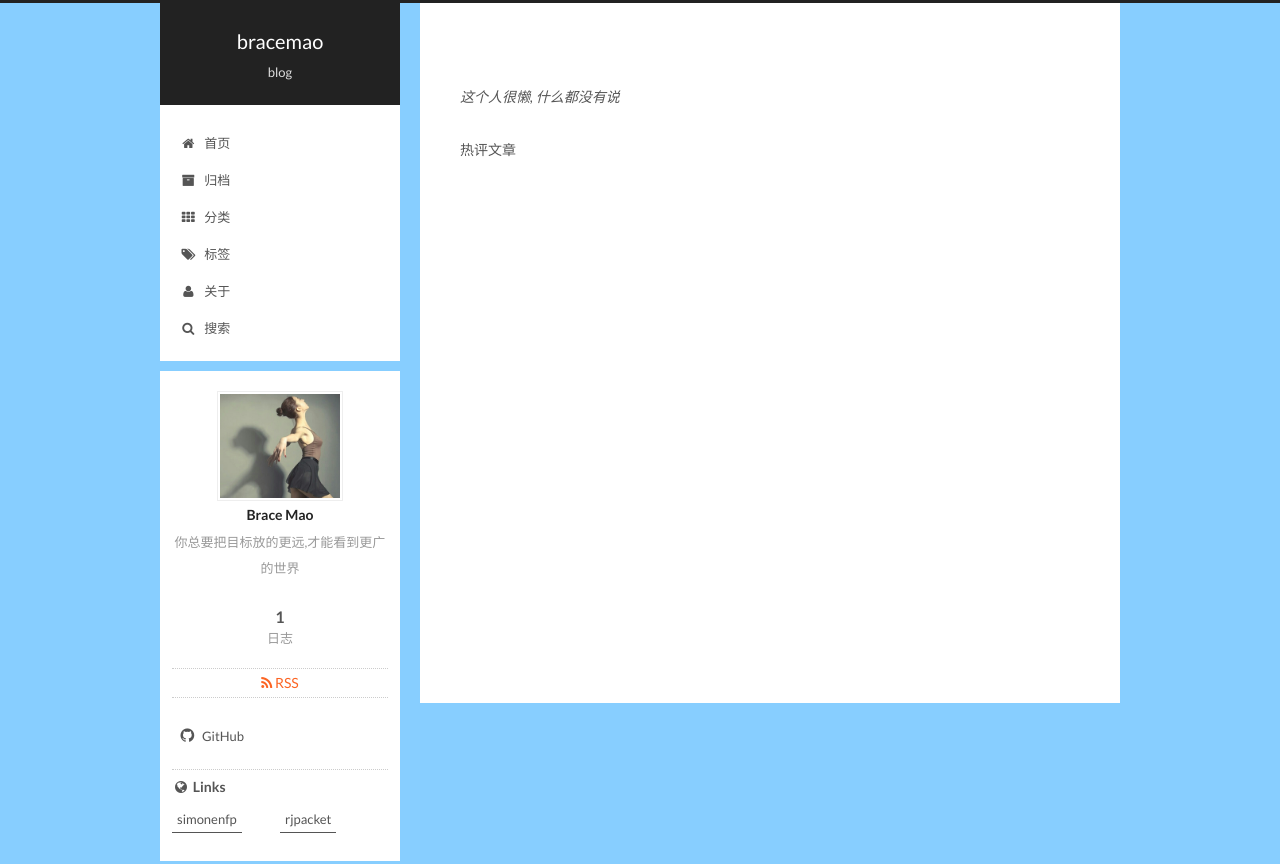
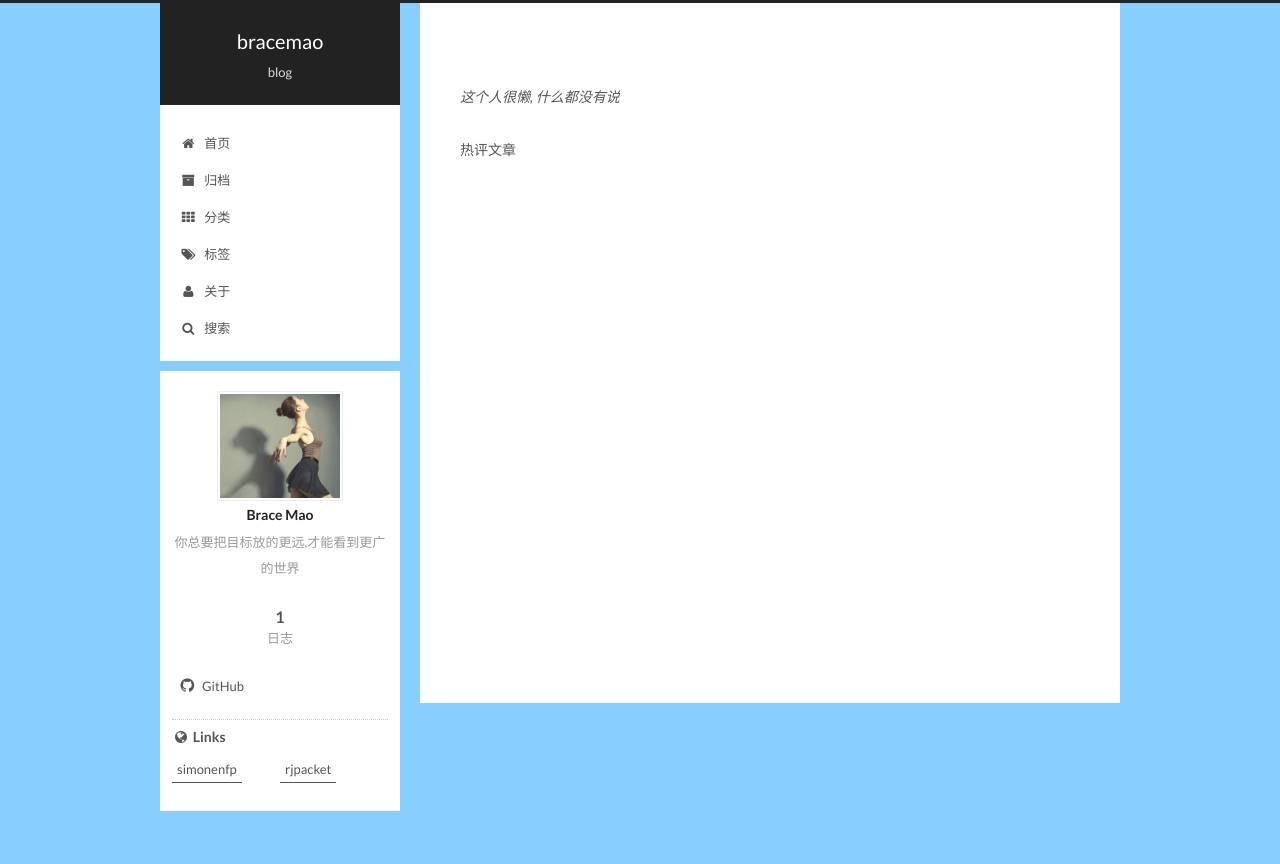
Before and after one commit to BraceMao/bracemao.github.io, a plain HTML site: page about/index.html in a window 1280 px wide. Shown: the top 864 px of the page. Drawn offline with nearby package versions, Linux system fonts and the light colour scheme; some packages are replaced by stand-ins of ours; a script that the page names is missing.

Commit message:
Site updated: 2016-09-20 19:53:39

```diff
--- a/about/index.html
+++ b/about/index.html
@@ -73,10 +73,6 @@
 
 
 
-
-
-
-  <link rel="alternate" href="/atom.xml" title="bracemao" type="application/atom+xml" />
 
 
 
@@ -345,13 +341,6 @@
 
         </nav>
 
-
-          <div class="feed-link motion-element">
-            <a href="/atom.xml" rel="alternate">
-              <i class="fa fa-rss"></i>
-              RSS
-            </a>
-          </div>
 
 
         <div class="links-of-author motion-element">
--- a/css/main.css
+++ b/css/main.css
@@ -1664,7 +1664,7 @@ pre .javascript .function {
   width: 4px;
   height: 4px;
   border-radius: 50%;
-  background: #d11c5b;
+  background: #ff66fc;
 }
 .links-of-blogroll {
   font-size: 13px;
```
Also changed, not shown: 2016/09/11/mac下-Hexo-Github-搭建个人博客/index.html (+0 -9 lines), archives/2016/09/index.html (+0 -9 lines), archives/2016/index.html (+0 -9 lines), archives/index.html (+0 -9 lines), categories/index.html (+0 -9 lines), index.html (+0 -9 lines), tags/index.html (+0 -9 lines).
